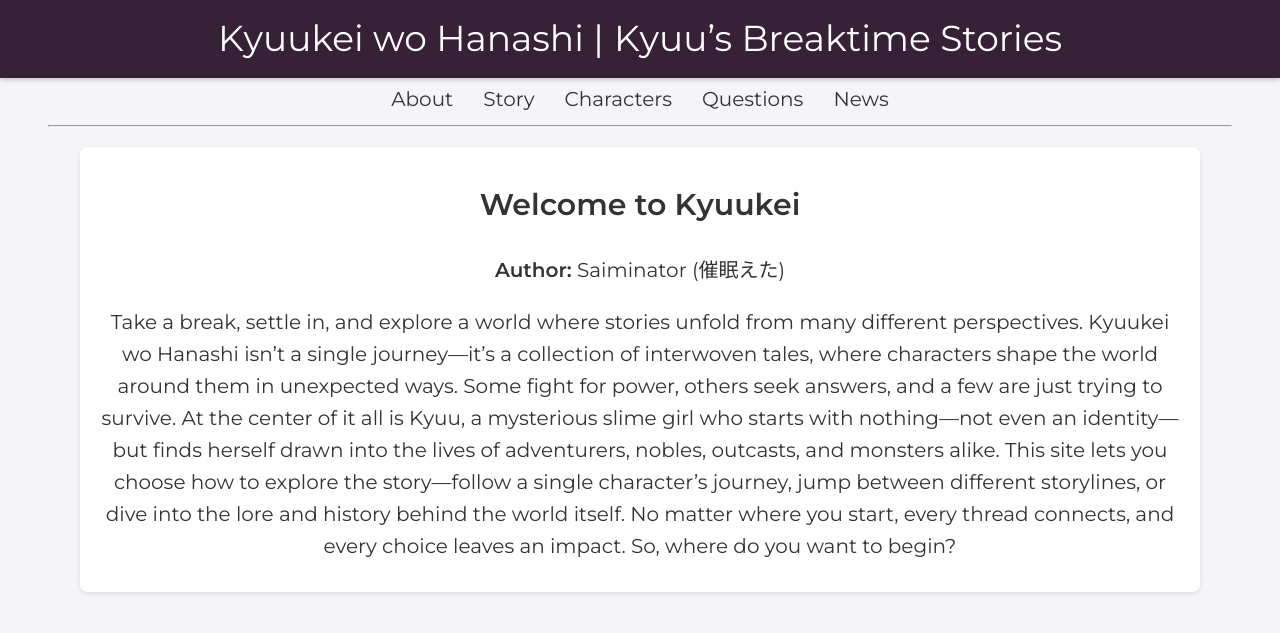
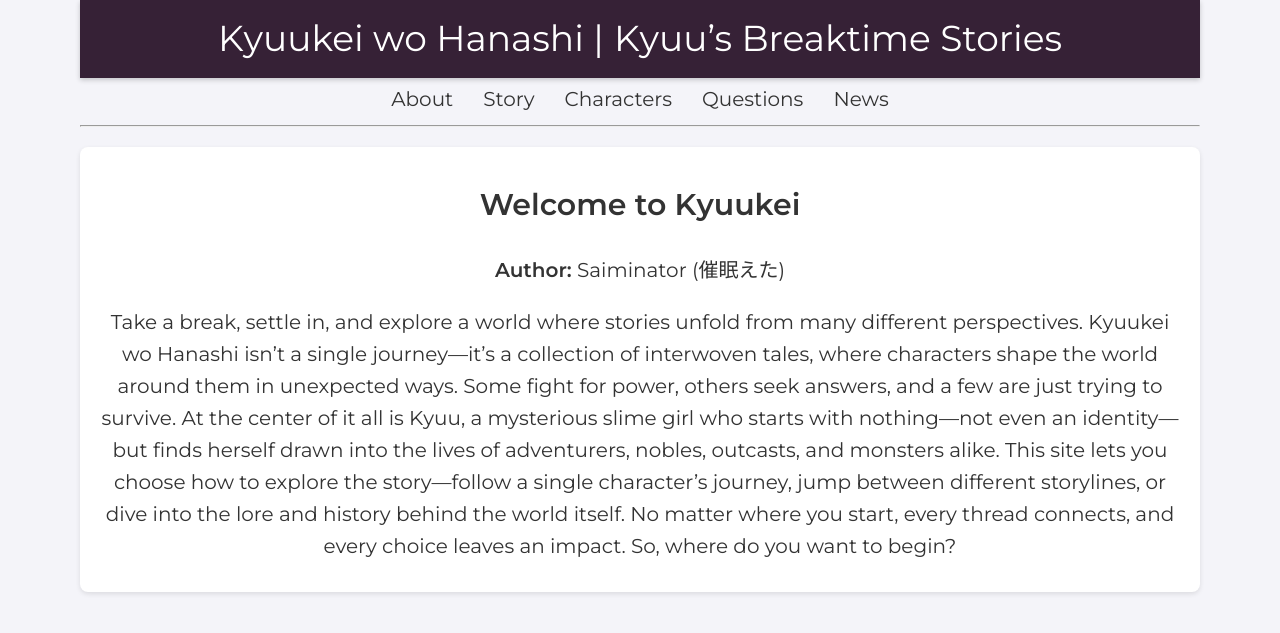
Before and after one commit to Saiminator/Kyuukei, a Jekyll site: the page built from index.html, in a window 1280 px wide. Shown: the top 633 px of the page. Built offline with Jekyll 4.4.1, drawn with Linux system fonts in a browser that asks for light colours.

Commit message:
Update style.css

```diff
--- a/css/style.css
+++ b/css/style.css
@@ -5,7 +5,6 @@
 ::-webkit-scrollbar {
   display: none;
 }
-
 /* For IE, Edge and Firefox */
 body {
   -ms-overflow-style: none;  /* IE and Edge */
@@ -38,6 +37,21 @@ a {
 }
 
 /* =====================================================
+   Responsive & Desktop Container
+===================================================== */
+/* Wrap all content so that on desktop the width is fixed */
+.container {
+  width: 100%;
+}
+
+@media (min-width: 1024px) {
+  .container {
+    max-width: 1120px;
+    margin: 0 auto;
+  }
+}
+
+/* =====================================================
    Header & Navigation
 ===================================================== */
 
@@ -47,22 +61,8 @@ header {
   padding: 10px 0;
   text-align: center;
   box-shadow: 0 2px 5px rgba(0,0,0,0.2);
-  width: 100vw;
-  /* Extend header to the edges */
-  margin-left: calc(-1 * 1rem);
-  margin-right: calc(-1 * 1rem);
-}
-@media (min-width: 600px) {
-  header {
-    margin-left: calc(-1 * 2rem);
-    margin-right: calc(-1 * 2rem);
-  }
-}
-@media (min-width: 1024px) {
-  header {
-    margin-left: calc(-1 * 3rem);
-    margin-right: calc(-1 * 3rem);
-  }
+  /* On mobile/tablet, header will span full width */
+  width: 100%;
 }
 
 /* Site title: split into two spans */
@@ -115,7 +115,7 @@ header {
   margin: 0;
 }
 #nav-desktop li {
-  margin: 0 15px;
+  margin: 0 15px; /* 15px margins (as in your old code) */
 }
 #nav-desktop a {
   font-weight: 500;
@@ -143,7 +143,7 @@ header {
     font-size: 1em;
     cursor: pointer;
     border-radius: 4px;
-    margin-top: 10px;
+    margin-top: 10px; /* Move down slightly */
     margin-bottom: 10px;
   }
   #nav-mobile-menu {
@@ -278,12 +278,6 @@ header {
   border: 1px solid #eee;
   position: relative;
 }
-/* Adjust container height for tablet screens */
-@media (min-width: 601px) and (max-width: 1023px) {
-  #characterScrollWrapper {
-    height: 60vh;
-  }
-}
 #characterScrollContainer {
   display: grid;
   gap: 20px;
@@ -298,7 +292,7 @@ header {
   #characterScrollContainer {
     grid-template-columns: repeat(2, 1fr);
   }
-  /* Reduce container height on mobile */
+  /* For mobile, reduce container height */
   #characterScrollWrapper {
     height: 50vh;
   }
@@ -369,7 +363,7 @@ header {
   gap: 20px;
   flex-direction: row;
 }
-/* On mobile, stack panels vertically with the right panel first */
+/* On mobile, stack panels vertically with right panel first */
 @media (max-width: 600px) {
   .detail-container {
     flex-direction: column;
@@ -480,7 +474,7 @@ body {
   display: inline-block;
 }
 @media (min-width: 600px) {
-  /* On screens wider than 600px, hide the mobile nav entirely */
+  /* On screens wider than 600px, hide the mobile nav completely */
   #nav-mobile {
     display: none;
   }
```
